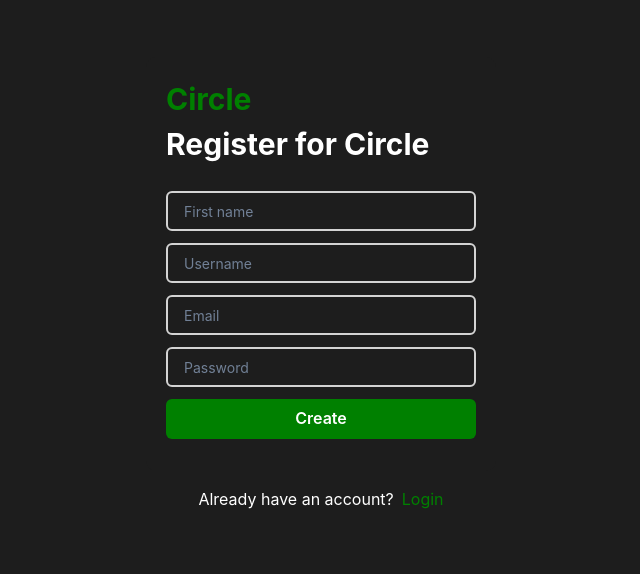
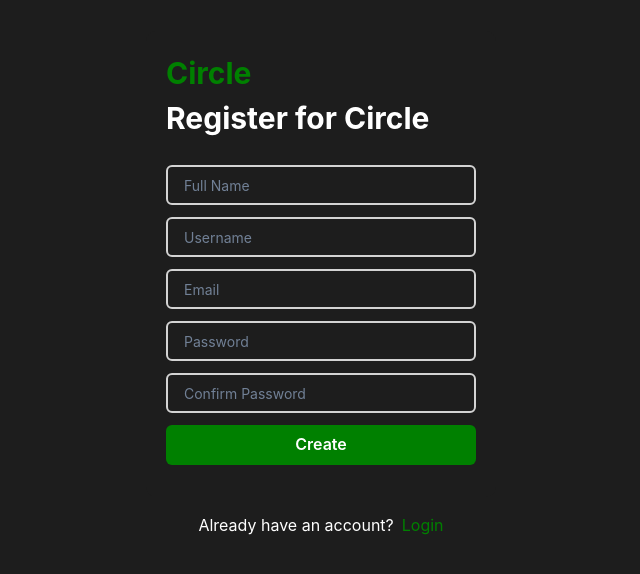
Before and after one commit to ravano-2464/Threads_Apps, a React (Vite) app in the folder FrontEnd/: page /auth/register in a window 1280 px wide. Shown: the part 116-690 px from the top of the page, without its empty margins (319-959 px from the left). Built offline with nearby package versions, Linux system fonts and the light colour scheme; no server answers.

Commit message:
Threads Apps

```diff
--- a/FrontEnd/src/components/CardUser/index.tsx
+++ b/FrontEnd/src/components/CardUser/index.tsx
@@ -54,7 +54,7 @@ export default function CardUser(props: any) {
         size={"sm"}
         variant={props.isFollowing ? "outline" : "solid"}
         colorScheme="green"
-        bg={props.isFollowing ? "black" : "white"}
+        bg={props.isFollowing ? "black" : "green"}
         px={5}
         borderRadius={"full"}
         onClick={() => mutationFollow.mutate(props.id)}
--- a/FrontEnd/src/features/auth/components/FormRegister.tsx
+++ b/FrontEnd/src/features/auth/components/FormRegister.tsx
@@ -26,7 +26,7 @@ export default function FormRegister() {
         border={"2px solid #d3d3d3"}
         fontSize={"sm"}
         color="white"
-        placeholder="First name"
+        placeholder="Full Name"
         name="full_name"
         onChange={handleChange}
         value={form.full_name}
@@ -63,6 +63,17 @@ export default function FormRegister() {
         value={form.password}
         mb={3}
       />
+      <Input
+        type="password"
+        border={"2px solid #d3d3d3"}
+        fontSize={"sm"}
+        color="white"
+        placeholder="Confirm Password"
+        name="password"
+        onChange={handleChange}
+        value={form.password}
+        mb={3}
+      />
       <Button
         backgroundColor="green"
         color="white"
--- a/FrontEnd/src/pages/Profile.tsx
+++ b/FrontEnd/src/pages/Profile.tsx
@@ -17,6 +17,7 @@ import { AiOutlineArrowLeft } from "react-icons/ai";
 import { ThreadCard } from "@/features/threads";
 import EditProfileModal from "@/features/profile/components/EditProfileModal";
 import { API } from "@/libs/api";
+import Main from "../src/layout/Main";
 
 export default function Profile() {
   const { id } = useParams();
@@ -118,7 +119,6 @@ export default function Profile() {
                 ? auth?.image
                 : "https://www.greenscene.co.id/wp-content/uploads/2020/11/goku-ultra.jpg"
             }
-            border={"4px solid white"}
             width={"80px"}
             height={"80px"}
             style={{ margin: "-45px 0 0 25px" }}
```
